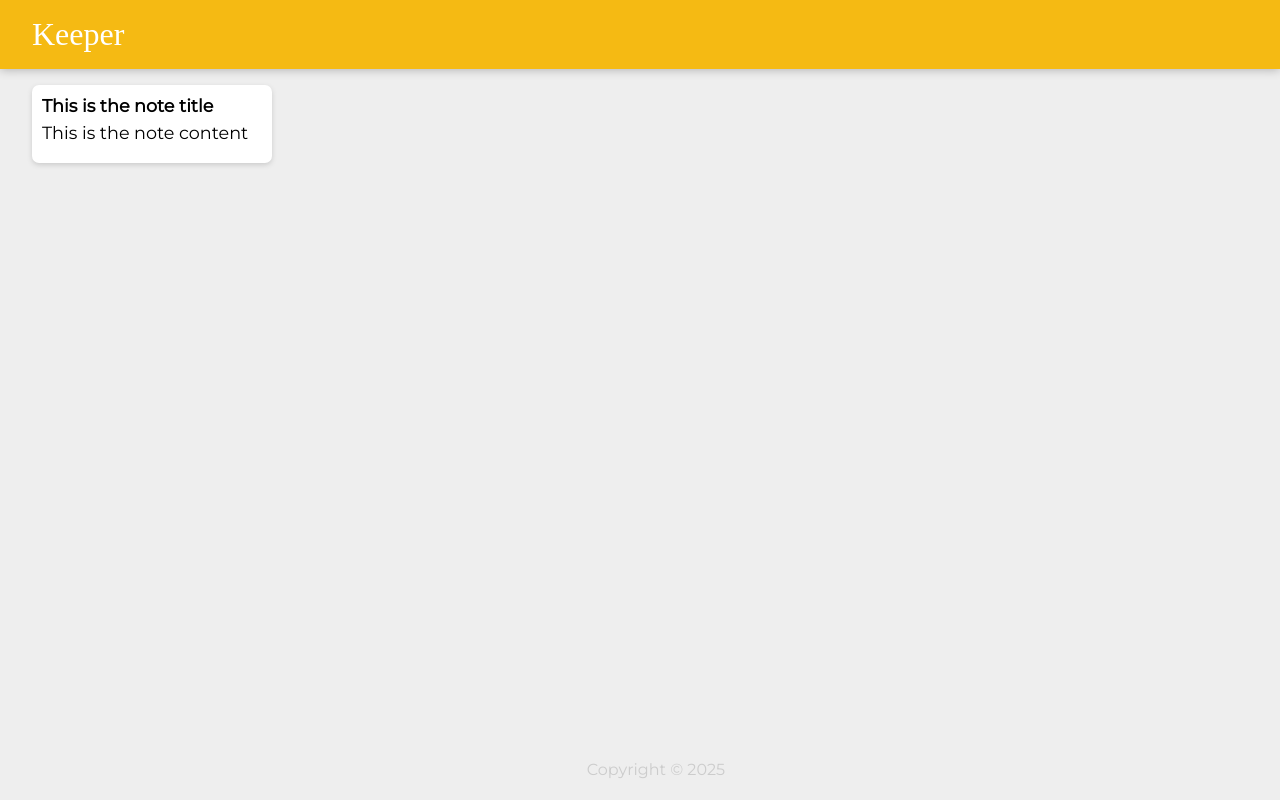
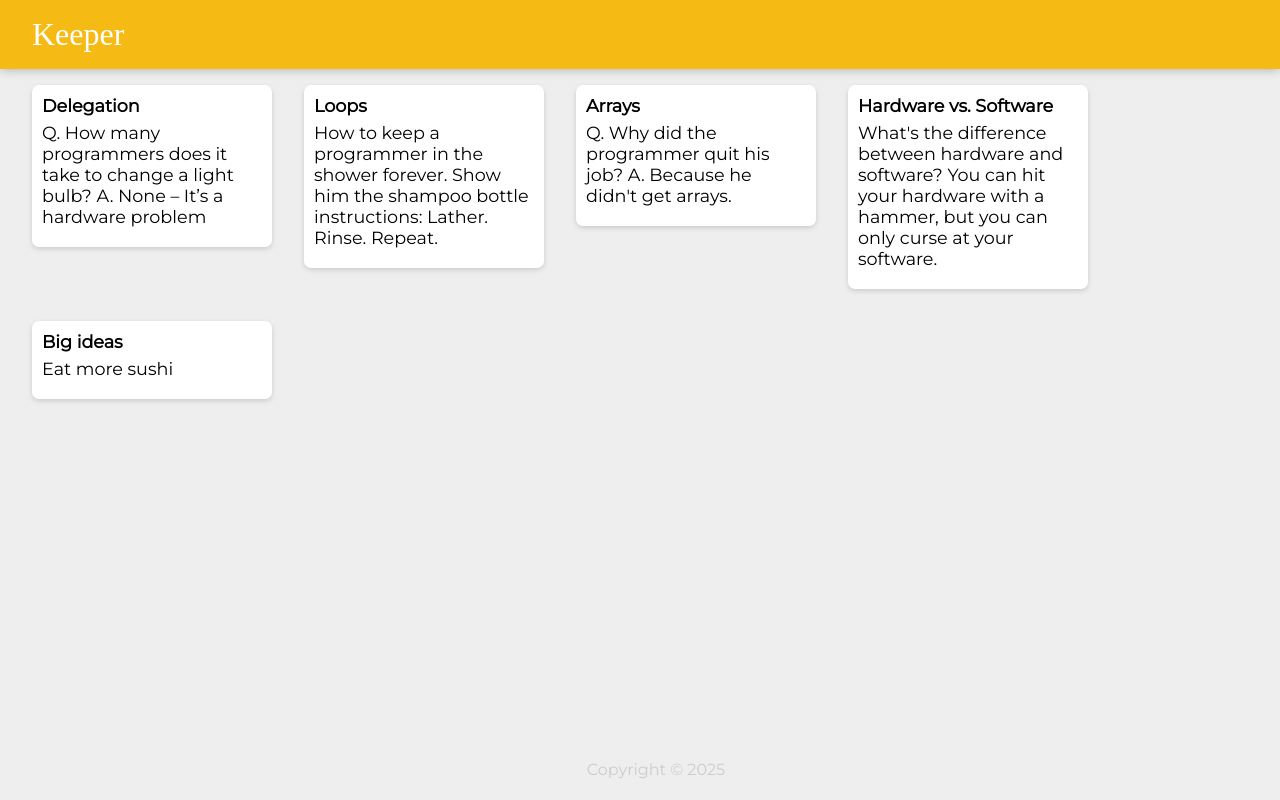
Before and after one commit to kishore2106/Mini-Projects, a React (Vite) app in the folder keeper-app/: page / in a window 1280 px wide. Built offline with nearby package versions, Linux system fonts and the light colour scheme; a web font is replaced by a local one.

Commit message:
Keeper App Part - II Render all the notes inside notes.js as a seperate Note component

```diff
--- a/keeper-app/index.html
+++ b/keeper-app/index.html
@@ -6,7 +6,7 @@
       href="https://fonts.googleapis.com/css?family=McLaren|Montserrat&display=swap"
       rel="stylesheet"
     />
-    <link rel="stylesheet" href="./public/style.css" />
+    <link rel="stylesheet" href="/style.css" />
   </head>
 
   <body>
--- a/keeper-app/src/components/App.jsx
+++ b/keeper-app/src/components/App.jsx
@@ -2,15 +2,22 @@
 import Header from "./Header";
 import Footer from "./Footer";
 import Note from "./Note";
+import notes from "../notes";
 
-function App(){
-    return(
-        <div>
-            <Header/>
-            <Note/>
-            <Footer/>
-        </div>
-    );
-};
+function App() {
+  return (
+    <div>
+      <Header />
+      {notes.map(noteItem => (
+        <Note
+          key={noteItem.key}
+          title={noteItem.title}
+          content={noteItem.content}
+        />
+      ))}
+      <Footer />
+    </div>
+  );
+}
 
 export default App;
--- a/keeper-app/src/components/Note.jsx
+++ b/keeper-app/src/components/Note.jsx
@@ -1,12 +1,12 @@
 import React from "react";
 
-function Note(){
-    return(
-        <div className="note">
-            <h1>This is the note title</h1>
-            <p>This is the note content</p>
-        </div>
-    );
+function Note(props) {
+  return (
+    <div className="note">
+      <h1>{props.title}</h1>
+      <p>{props.content}</p>
+    </div>
+  );
 }
 
 export default Note;
--- a/keeper-app/src/index.jsx
+++ b/keeper-app/src/index.jsx
@@ -16,6 +16,7 @@
 // to install the node modules and
 // npm run dev
 // to launch your react project in your browser
+//Render all the notes inside notes.js as a seperate Note component.
 import { StrictMode } from 'react';
 import { createRoot } from 'react-dom/client';
 import App from "./components/App";
--- /dev/null
+++ b/keeper-app/src/notes.js
@@ -0,0 +1,33 @@
+const notes = [
+    {
+      key: 1,
+      title: "Delegation",
+      content:
+        "Q. How many programmers does it take to change a light bulb? A. None – It’s a hardware problem"
+    },
+    {
+      key: 2,
+      title: "Loops",
+      content:
+        "How to keep a programmer in the shower forever. Show him the shampoo bottle instructions: Lather. Rinse. Repeat."
+    },
+    {
+      key: 3,
+      title: "Arrays",
+      content:
+        "Q. Why did the programmer quit his job? A. Because he didn't get arrays."
+    },
+    {
+      key: 4,
+      title: "Hardware vs. Software",
+      content:
+        "What's the difference between hardware and software? You can hit your hardware with a hammer, but you can only curse at your software."
+    },
+    {
+      key: 5,
+      title: "Big ideas",
+      content: "Eat more sushi"
+    }
+  ];
+
+  export default notes;
```
Also changed, not shown: 1 other file (tests, documents, lock files or other folders).
